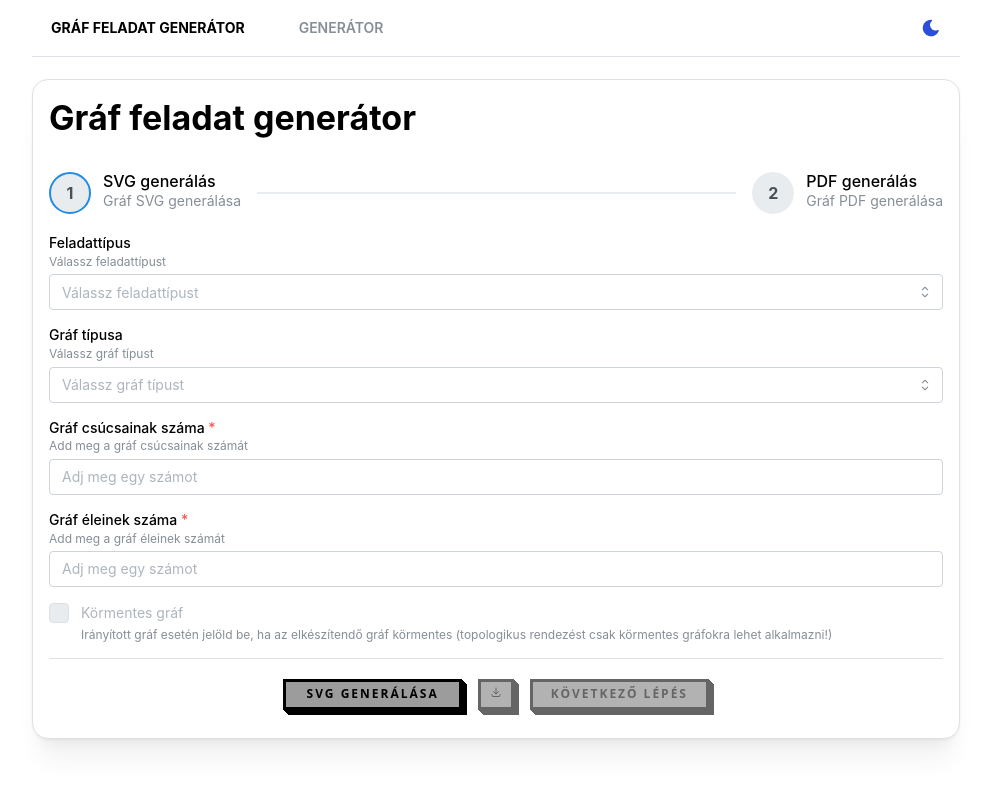
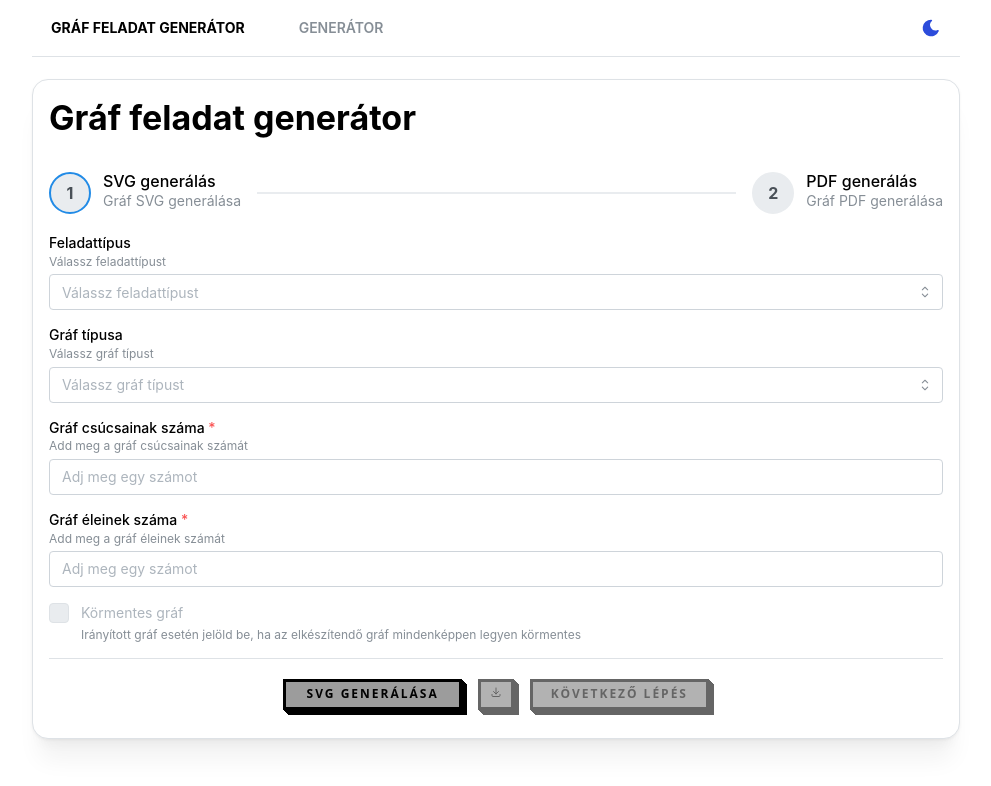
Before and after one commit to benjamin-bt/task-generator-frontend, a Next.js app: page /generator in a window 1280 px wide. Shown: the top 786 px of the page, without its empty margins (144-1135 px from the left). Built offline with nearby package versions, Linux system fonts and the light colour scheme.

Commit message:
Remove unnecessary logs to console

```diff
--- a/next.config.ts
+++ b/next.config.ts
@@ -5,7 +5,7 @@ const nextConfig: NextConfig = {
     return [
       {
         source: "/api/:path*", // Match all routes starting with /api/
-        destination: /* "http://localhost:8000/api/:path*" */ `${process.env.NEXT_PUBLIC_BACKEND}/api/:path*`, // Proxy to backend server
+        destination: `${process.env.NEXT_PUBLIC_BACKEND}/api/:path*`, // Proxy to backend server
       },
     ];
   },
--- a/src/app/generator/page.tsx
+++ b/src/app/generator/page.tsx
@@ -51,10 +51,6 @@ export default function Page() {
   const [nodeListBack, setNodeListBack] = useState([]);
   const [svgError, setSvgError] = useState<string | null>(null);
   const [pdfError, setPdfError] = useState<string | null>(null);
-
-  useEffect(() => {
-    console.log("Color scheme:", colorScheme);
-  }, [colorScheme]);
 
   const svgForm = useForm({
     initialValues: {
@@ -149,8 +145,6 @@ export default function Page() {
         ...formData,
       };
 
-      console.log("Backend URL:", process.env.NEXT_PUBLIC_BACKEND);
-
       try {
         const response = await fetch(
           `${process.env.NEXT_PUBLIC_BACKEND}/api/generate-svg`,
@@ -170,8 +164,6 @@ export default function Page() {
         const nodeList = response.headers.get("X-Node-List");
 
         setNodeListBack(nodeList ? JSON.parse(nodeList) : []);
-        console.log("Node list:", nodeList);
-        console.log("Node list back:", nodeListBack);
         setFilename(filename);
         setSvgBlob(svgBlob);
         setSvgGenerated(true);
--- a/src/app/generator/svgSetup.tsx
+++ b/src/app/generator/svgSetup.tsx
@@ -86,7 +86,7 @@ export default function SvgSetup({
       <Space h="md" />
       <Checkbox
         label="Körmentes gráf"
-        description="Irányított gráf esetén jelöld be, ha az elkészítendő gráf körmentes (topologikus rendezést csak körmentes gráfokra lehet alkalmazni!)"
+        description="Irányított gráf esetén jelöld be, ha az elkészítendő gráf mindenképpen legyen körmentes"
         {...form.getInputProps("acyclicGraph")}
         disabled={form.values.graphType === "irányítatlan" || !form.values.graphType}
       />
--- a/src/app/page.tsx
+++ b/src/app/page.tsx
@@ -25,14 +25,12 @@ export default function MainPage() {
 
   useEffect(() => {
     fetch(
-      /* 'http://localhost:8000/api/message' */ `${process.env.NEXT_PUBLIC_BACKEND}/api/message`
+      `${process.env.NEXT_PUBLIC_BACKEND}/api/message`
     )
       .then((response) => response.json())
       .then((data) => setMessage(data.message))
       .catch((error) => console.error("Error:", error));
   }, []);
-
-  /* console.log(message); */
 
   return (
     <>
```
